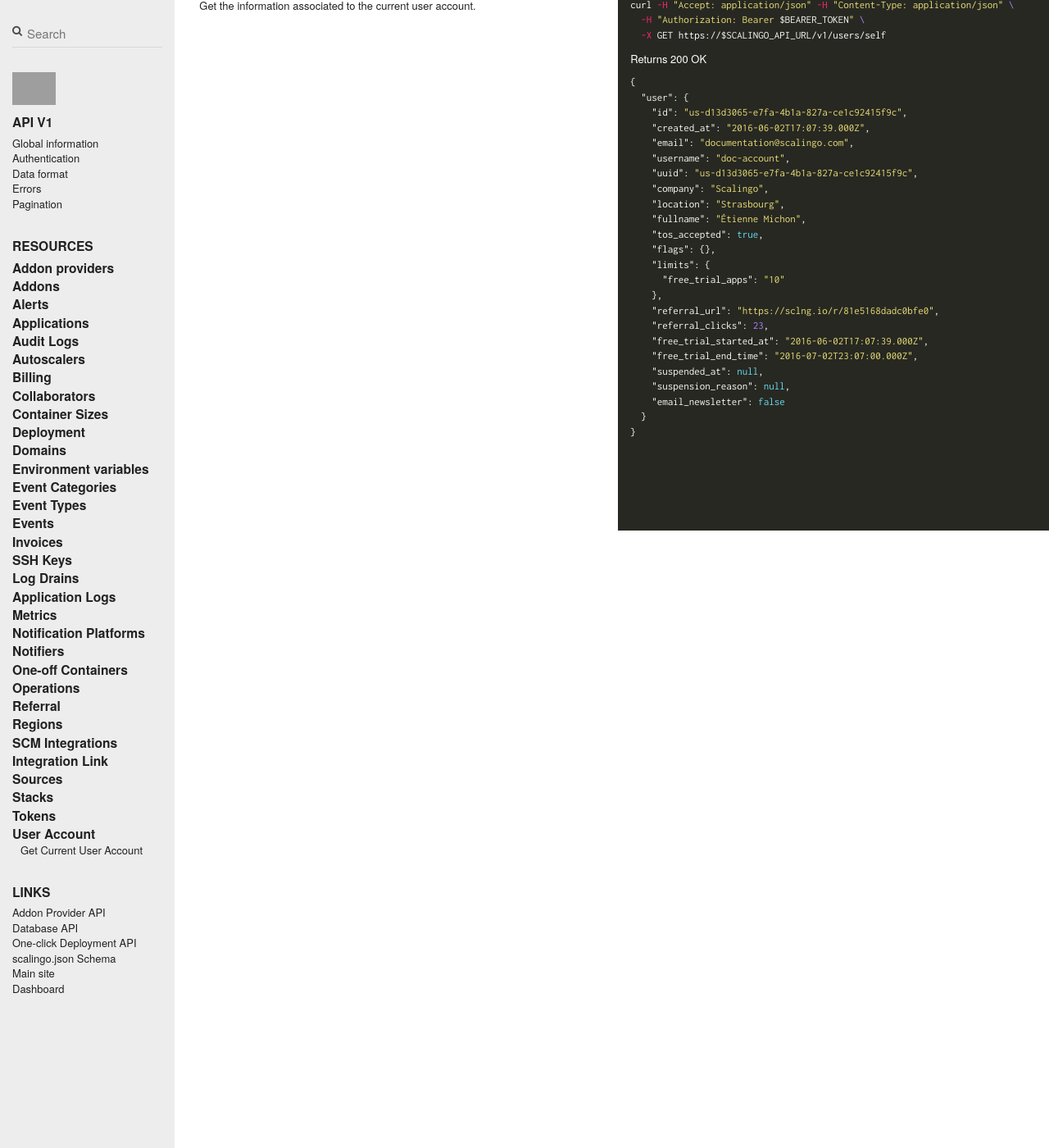
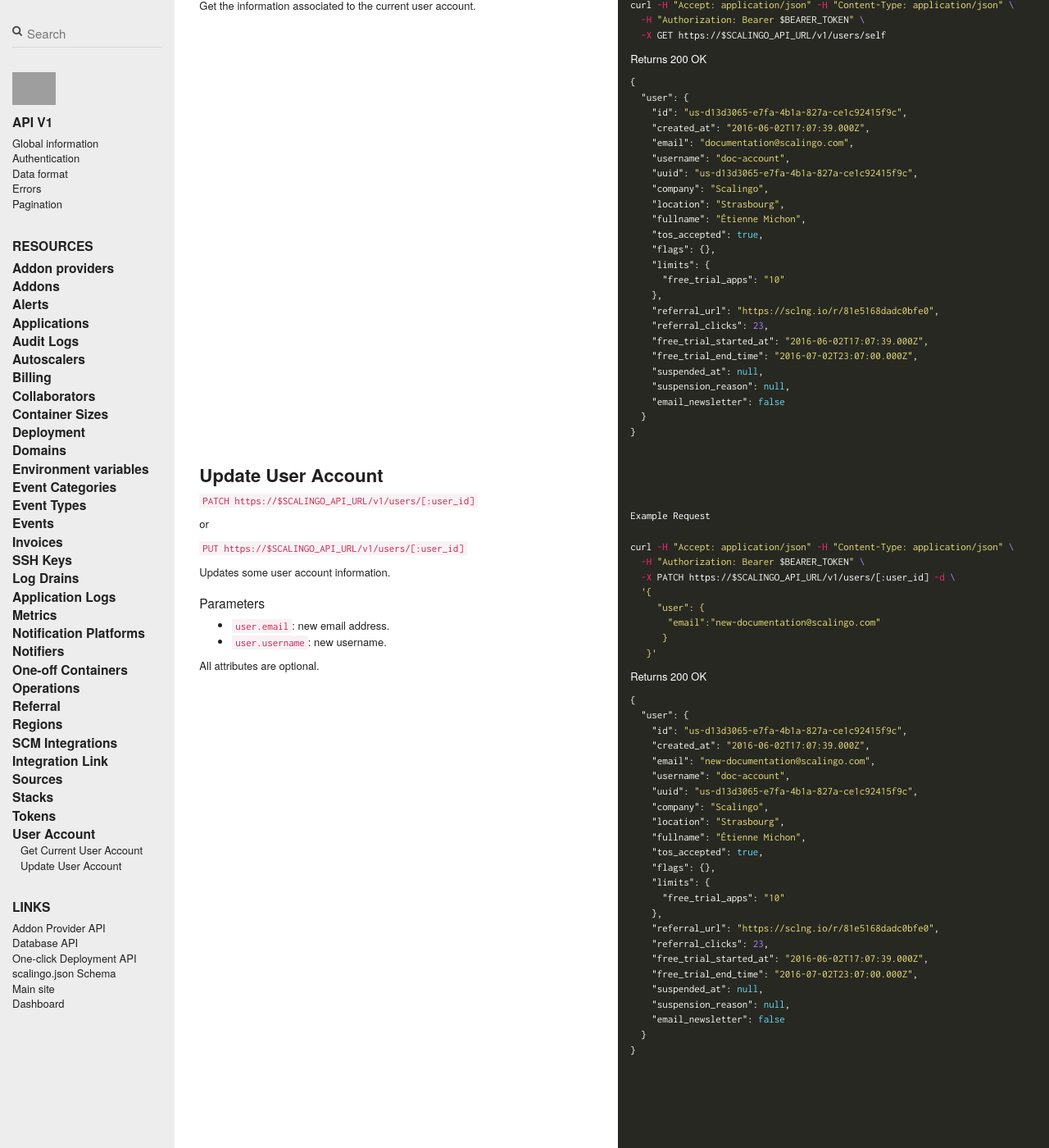
Before and after one commit to jdauphant/developers-documentation, a Jekyll site: the page built from _scalingo_api/user.md, in a window 1280 px wide and 1400 px high, scrolled down 868 px. Shown: the whole window at 82% size. Built offline with Jekyll 4.4.1, drawn with Linux system fonts in a browser that asks for light colours; nearby versions of some CDN libraries; comment, search, counter and statistics services are not loaded; grey boxes are pictures that could not be loaded.

Commit message:
Add documentation about the users#update endpoint

````diff
--- a/_scalingo_api/user.md
+++ b/_scalingo_api/user.md
@@ -108,3 +108,69 @@ Returns 200 OK
   }
 }
 ```
+
+--- row ---
+
+## Update User Account
+
+--- row ---
+
+`PATCH https://$SCALINGO_API_URL/v1/users/[:user_id]`
+
+or
+
+`PUT https://$SCALINGO_API_URL/v1/users/[:user_id]`
+
+Updates some user account information.
+
+### Parameters
+
+* `user.email`: new email address.
+* `user.username`: new username.
+
+All attributes are optional.
+
+||| col |||
+
+```shell
+
+Example Request
+
+curl -H "Accept: application/json" -H "Content-Type: application/json" \
+  -H "Authorization: Bearer $BEARER_TOKEN" \
+  -X PATCH https://$SCALINGO_API_URL/v1/users/[:user_id] -d \
+  '{
+     "user": {
+       "email":"new-documentation@scalingo.com"
+      }
+   }'
+```
+
+Returns 200 OK
+
+```json
+{
+  "user": {
+    "id": "us-d13d3065-e7fa-4b1a-827a-ce1c92415f9c",
+    "created_at": "2016-06-02T17:07:39.000Z",
+    "email": "new-documentation@scalingo.com",
+    "username": "doc-account",
+    "uuid": "us-d13d3065-e7fa-4b1a-827a-ce1c92415f9c",
+    "company": "Scalingo",
+    "location": "Strasbourg",
+    "fullname": "Étienne Michon",
+    "tos_accepted": true,
+    "flags": {},
+    "limits": {
+      "free_trial_apps": "10"
+    },
+    "referral_url": "https://sclng.io/r/81e5168dadc0bfe0",
+    "referral_clicks": 23,
+    "free_trial_started_at": "2016-06-02T17:07:39.000Z",
+    "free_trial_end_time": "2016-07-02T23:07:00.000Z",
+    "suspended_at": null,
+    "suspension_reason": null,
+    "email_newsletter": false
+  }
+}
+```
````
